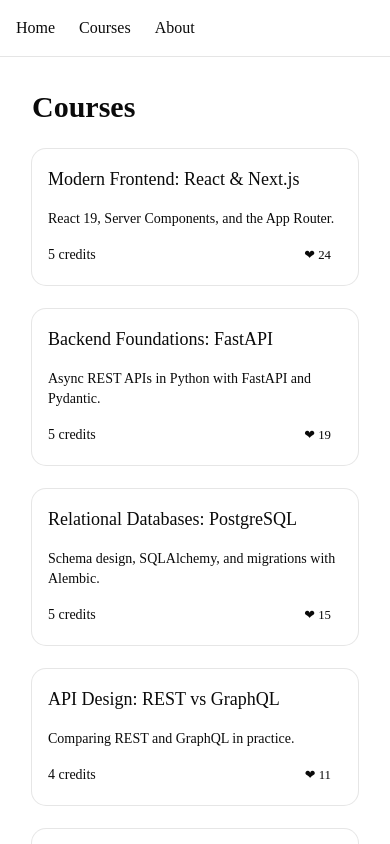
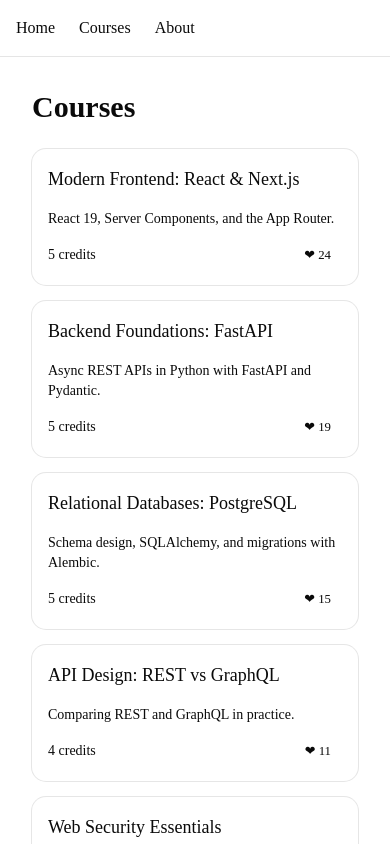
Before and after one commit to virtueheh-collab/advanced-web-dev-course-catalog, a Next.js app: page /courses in a window 390 px wide. Shown: the top 844 px of the page. Built offline with nearby package versions, Linux system fonts and the light colour scheme.

Commit message:
feat: add responsive course grid

```diff
--- a/app/courses/page.tsx
+++ b/app/courses/page.tsx
@@ -10,7 +10,7 @@
         Courses
     </h1>
 
-    <div className="grid grid-cols-1 md:grid-cols-2 lg:grid-cols-3 gap-6">
+    <div className="grid grid-cols-1 sm:grid-cols-2 lg:grid-cols-3 xl:grid-cols-4 gap-4">
         {courses.map((course) => (
         <CourseCard
             key={course.id}
```
